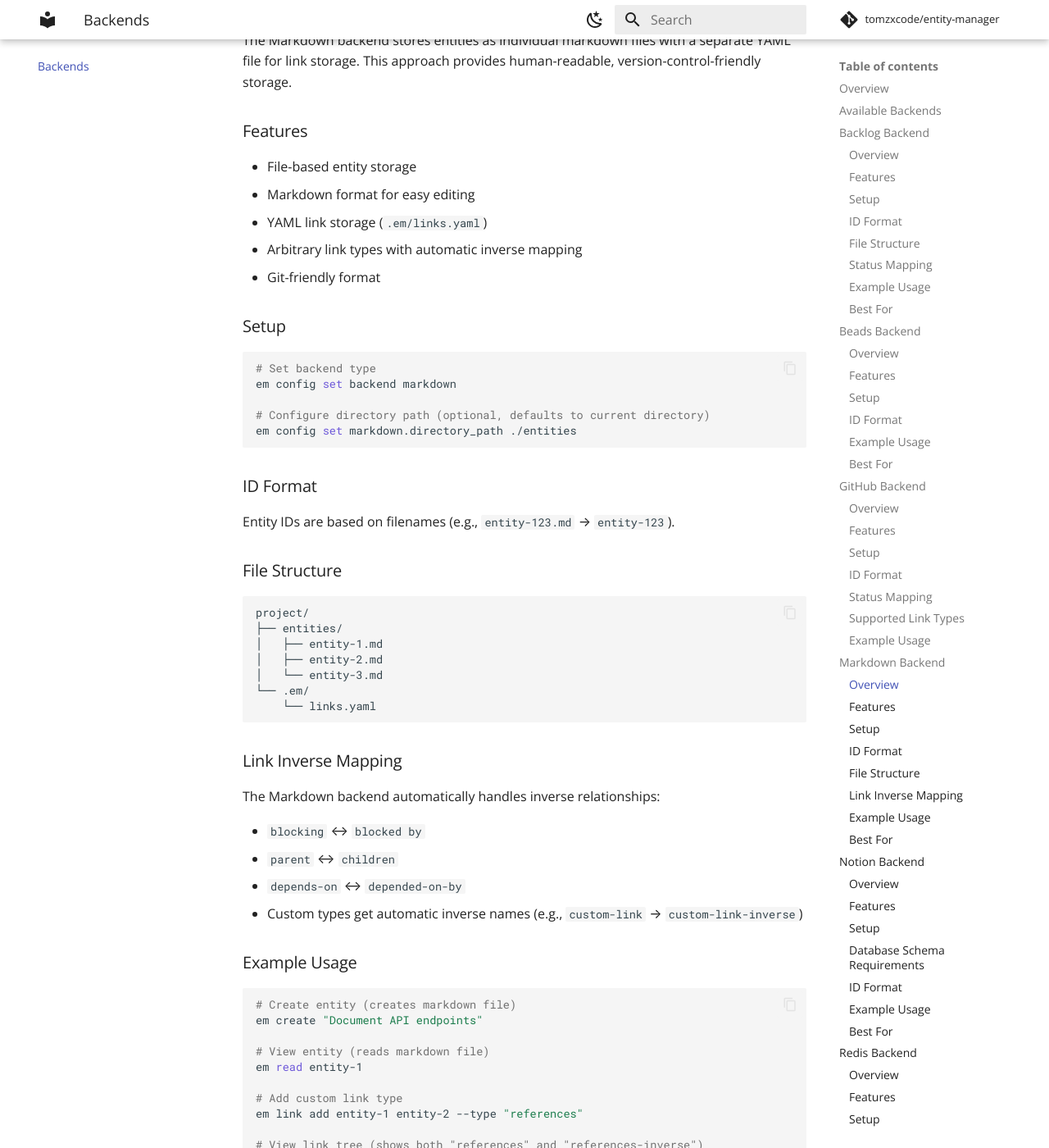
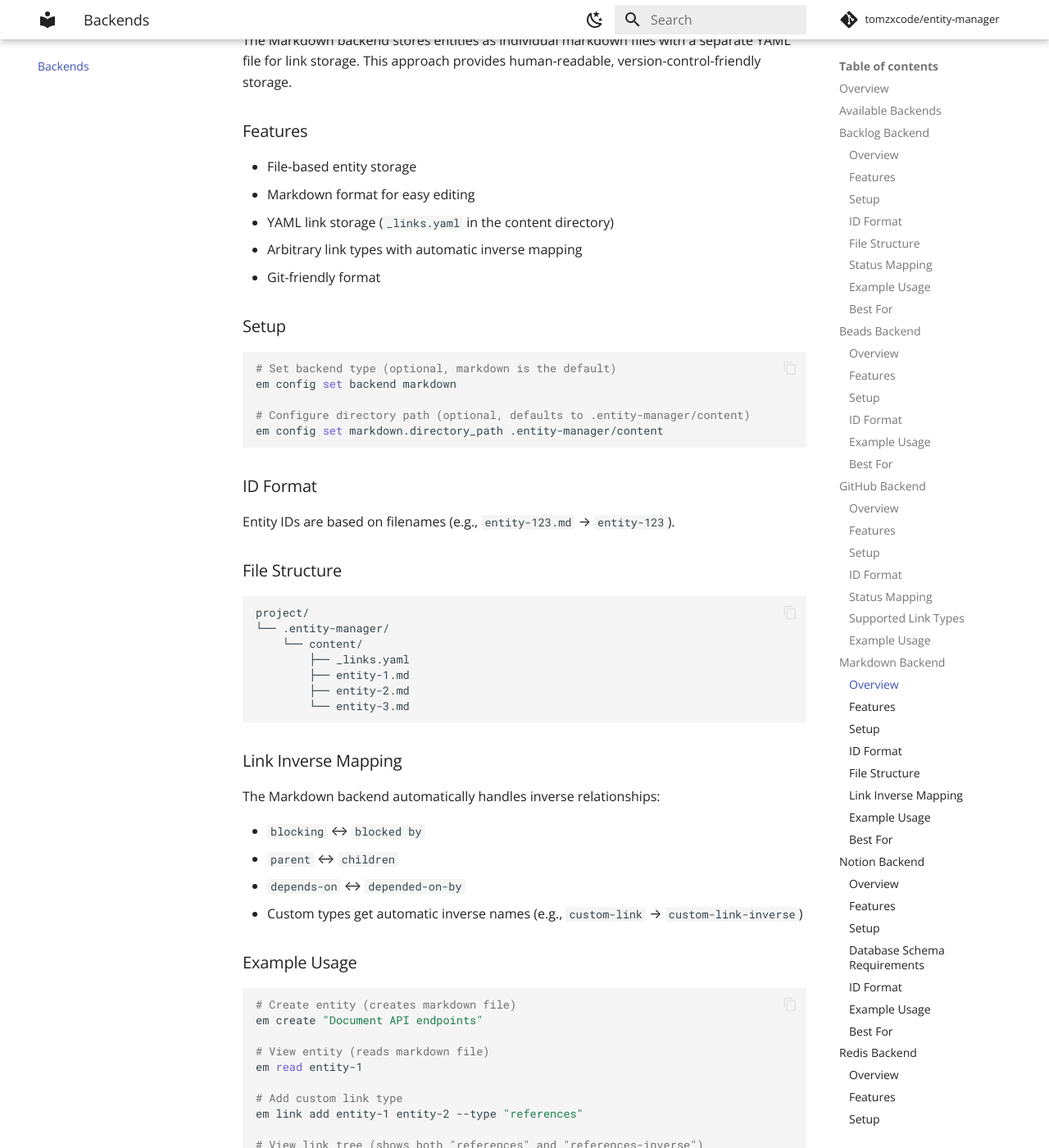
Before and after one commit to TomzxCode/entity-manager, an MkDocs documentation site: the page built from docs/backends.md, in a window 1280 px wide and 1400 px high, scrolled down 5084 px. Shown: the whole window at 82% size. Built offline with MkDocs 1.6.1 and Material for MkDocs 9.7.7, drawn with Linux system fonts in a browser that asks for light colours; comment, search, counter and statistics services are not loaded.

Commit message:
Use markdown as default backend (vibe-kanban 8869419a)
Set the directory path to .entity-manager/content.

````diff
--- a/docs/backends.md
+++ b/docs/backends.md
@@ -203,18 +203,18 @@ The Markdown backend stores entities as individual markdown files with a separat
 
 - File-based entity storage
 - Markdown format for easy editing
-- YAML link storage (`.em/links.yaml`)
+- YAML link storage (`_links.yaml` in the content directory)
 - Arbitrary link types with automatic inverse mapping
 - Git-friendly format
 
 ### Setup
 
 ```bash
-# Set backend type
+# Set backend type (optional, markdown is the default)
 em config set backend markdown
 
-# Configure directory path (optional, defaults to current directory)
-em config set markdown.directory_path ./entities
+# Configure directory path (optional, defaults to .entity-manager/content)
+em config set markdown.directory_path .entity-manager/content
 ```
 
 ### ID Format
@@ -225,12 +225,12 @@ Entity IDs are based on filenames (e.g., `entity-123.md` → `entity-123`).
 
 ```
 project/
-├── entities/
-│   ├── entity-1.md
-│   ├── entity-2.md
-│   └── entity-3.md
-└── .em/
-    └── links.yaml
+└── .entity-manager/
+    └── content/
+        ├── _links.yaml
+        ├── entity-1.md
+        ├── entity-2.md
+        └── entity-3.md
 ```
 
 ### Link Inverse Mapping
````
Also changed, not shown: docs/architecture.md (+1 -1 lines), spec/backend-interface.md (+1 -1 lines), spec/configuration-management.md (+2 -2 lines), 2 other files.
